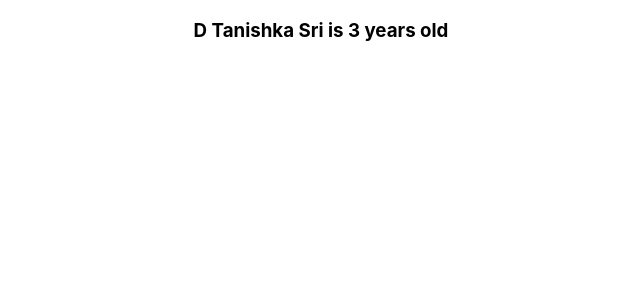
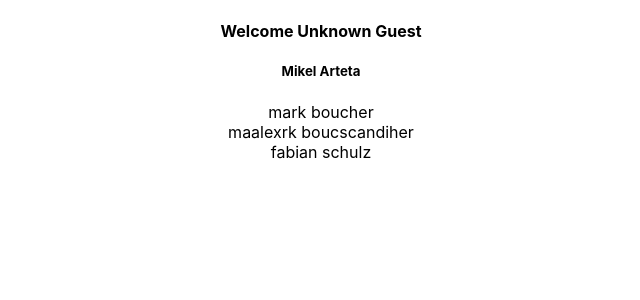
Before and after one commit to tsdineshjai/typescript-demo, a React (Create React App) app: page / in a window 1280 px wide. Shown: the top 300 px of the page, without its empty margins (319-959 px from the left). Built offline with nearby package versions, Linux system fonts and the light colour scheme.

Commit message:
defining props for object and an array

```diff
--- a/src/App.tsx
+++ b/src/App.tsx
@@ -1,10 +1,24 @@
 import "./App.css";
 import { Greet } from "./components/Greet";
+import { Person } from "./components/Person";
+import { PersonList } from "./components/PersonList";
 
 function App() {
+	const name = {
+		firstName: "Mikel",
+		lastName: "Arteta",
+	};
+
+	const nameList = [
+		{ first: "mark", last: "boucher" },
+		{ first: "maalexrk", last: "boucscandiher" },
+		{ first: "fabian", last: "schulz" },
+	];
 	return (
 		<div className="App">
-			<Greet herName="D Tanishka Sri" age={3} />
+			<Greet herName="D Tanishka Sri" age={3} isLoggedIn={false} />
+			<Person fullname={name} />
+			<PersonList names={nameList} />
 		</div>
 	);
 }
--- a/src/components/Greet.tsx
+++ b/src/components/Greet.tsx
@@ -1,12 +1,15 @@
 type TanishkaProps = {
 	herName: string;
 	age: number;
+	isLoggedIn: boolean;
 };
 
 export const Greet = (props: TanishkaProps) => {
-	return (
+	return props.isLoggedIn ? (
 		<h3>
 			{props.herName} is {props.age} years old
 		</h3>
+	) : (
+		<h4>Welcome Unknown Guest</h4>
 	);
 };
--- /dev/null
+++ b/src/components/Person.tsx
@@ -0,0 +1,14 @@
+type PersonProps = {
+	fullname: {
+		firstName: string;
+		lastName: string;
+	};
+};
+
+export const Person = (props: PersonProps) => {
+	return (
+		<h5>
+			{props.fullname.firstName} {props.fullname.lastName}
+		</h5>
+	);
+};
--- /dev/null
+++ b/src/components/PersonList.tsx
@@ -0,0 +1,20 @@
+type PersonListProps = {
+	names: {
+		first: string;
+		last: string;
+	}[];
+};
+
+export const PersonList = (props: PersonListProps) => {
+	return (
+		<>
+			{props.names.map((item) => {
+				return (
+					<div key={item.first}>
+						{item.first} {item.last}
+					</div>
+				);
+			})}
+		</>
+	);
+};
```
